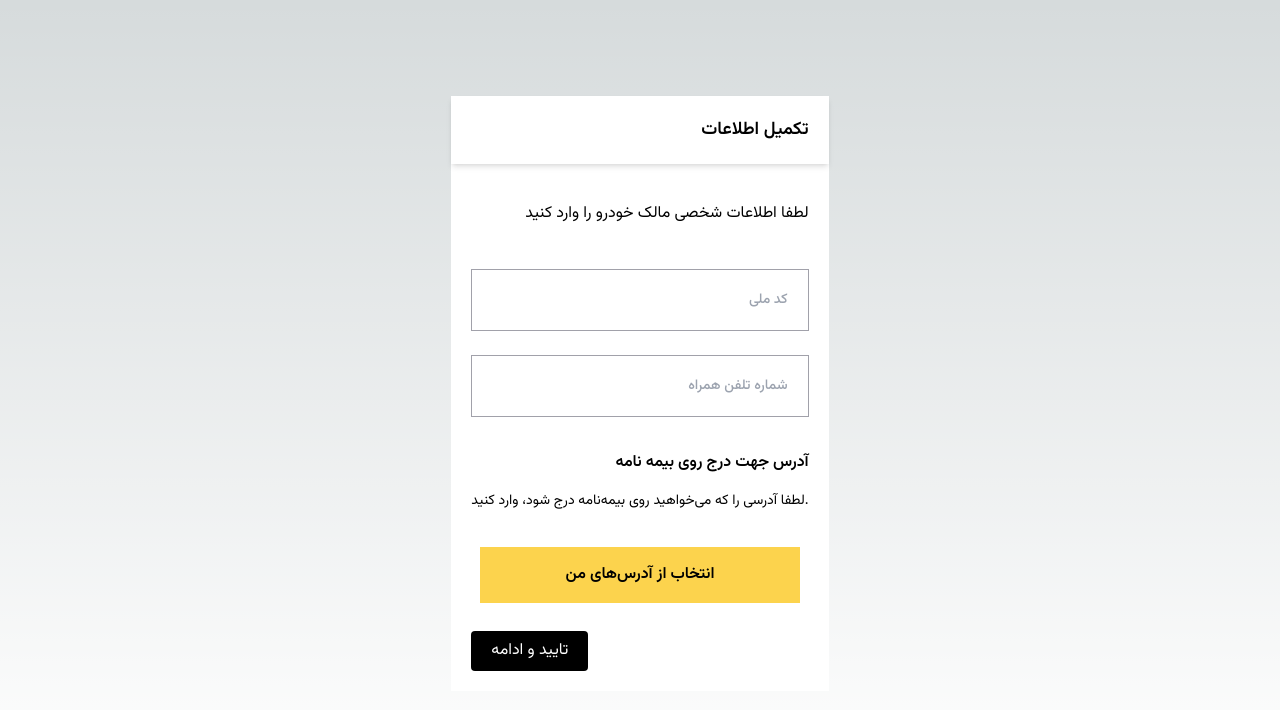
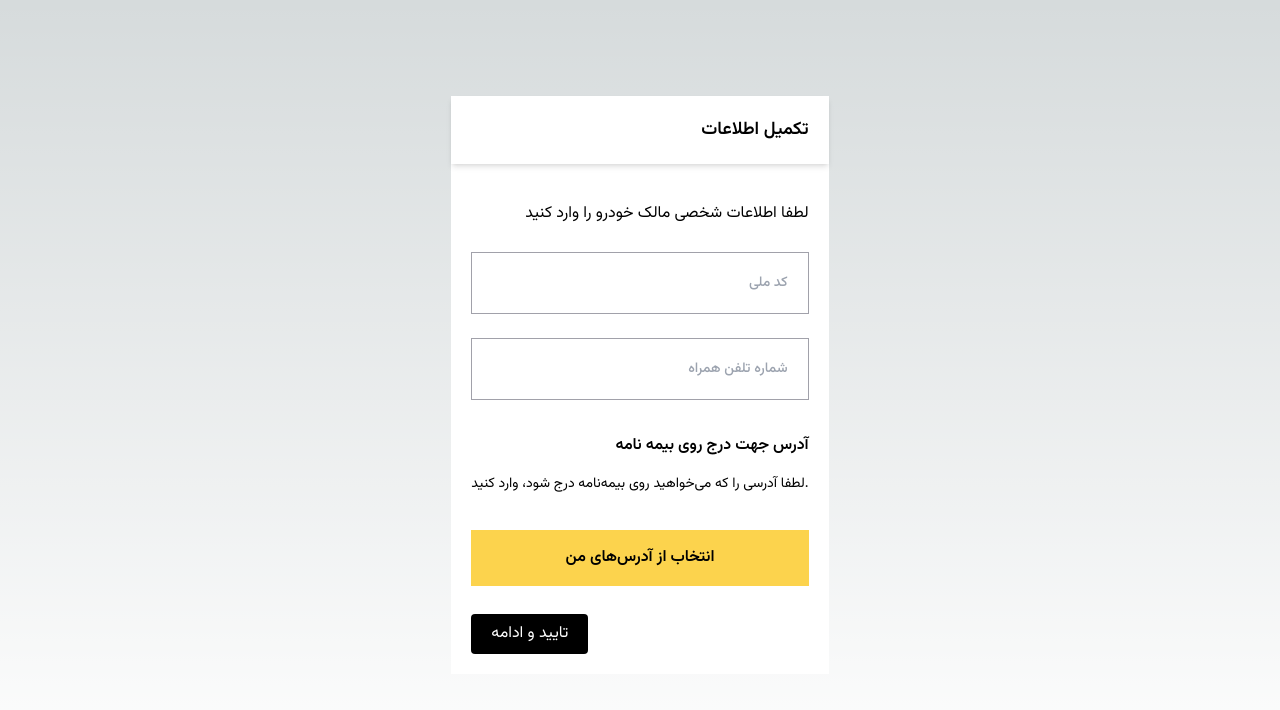
Before and after one commit to KamranDavar/bime-bazar, a Next.js app: page / in a window 1280 px wide. Shown: the top 710 px of the page. Built offline with nearby package versions, Linux system fonts and the light colour scheme.

Commit message:
style: more detail in styles

```diff
--- a/src/components/PersonalInfoForm.tsx
+++ b/src/components/PersonalInfoForm.tsx
@@ -7,10 +7,9 @@ function PersonalInfoForm() {
         تکمیل اطلاعات
       </header>
       <section className="flex w-full flex-col mt-9 mb-5 px-5">
-        <div className="text-black text-right text-base leading-7 max-w-[346px]">
-          <p>لطفا اطلاعات شخصی مالک خودرو را وارد کنید</p>
-        </div>
-        <div className=" self-stretch shrink-0 h-px mt-4" />
+        <p className="text-black text-right text-base leading-7 max-w-[346px]">
+          لطفا اطلاعات شخصی مالک خودرو را وارد کنید
+        </p>
         <input
           type="text"
           id="nationalId"
@@ -23,17 +22,20 @@ function PersonalInfoForm() {
           className="text-neutral-500 text-right text-sm font-medium leading-5 whitespace-nowrap border bg-white self-stretch mt-6 px-5 py-5 border-solid border-zinc-400 max-md:pr-0"
           placeholder="شماره تلفن همراه"
         />
-        <div className="text-black text-right text-base font-semibold leading-7 whitespace-nowrap mt-8">
-          <p>آدرس جهت درج روی بیمه نامه</p>
-        </div>
-        <section className="text-black text-right text-sm leading-7 mt-2.5">
-          <p>لطفا آدرسی را که می‌خواهید روی بیمه‌نامه درج شود، وارد کنید.</p>
-        </section>
-        <div className="text-black text-center text-base font-semibold leading-6 whitespace-nowrap bg-amber-300 self-center w-full max-w-xs items-center mt-8 px-5 py-4">
-          <p>انتخاب از آدرس‌های من</p>
-        </div>
+        <p className="text-black text-right text-base font-semibold leading-7 whitespace-nowrap mt-8">
+          آدرس جهت درج روی بیمه نامه
+        </p>
+        <p className="text-black text-right text-sm leading-7 mt-2.5">
+          لطفا آدرسی را که می‌خواهید روی بیمه‌نامه درج شود، وارد کنید.
+        </p>
+        <button className="text-black text-center text-base font-semibold leading-6 whitespace-nowrap bg-amber-300 self-center w-full items-center mt-8 px-5 py-4">
+          انتخاب از آدرس‌های من
+        </button>
         <div>
-          <button className="bg-[black] text-[white] rounded text-center cursor-pointer mt-7 py-2 px-5 w-auto">
+          <button
+            type="submit"
+            className="bg-[black] text-[white] rounded text-center cursor-pointer mt-7 py-2 px-5 w-auto"
+          >
             تایید و ادامه
           </button>
         </div>
```
